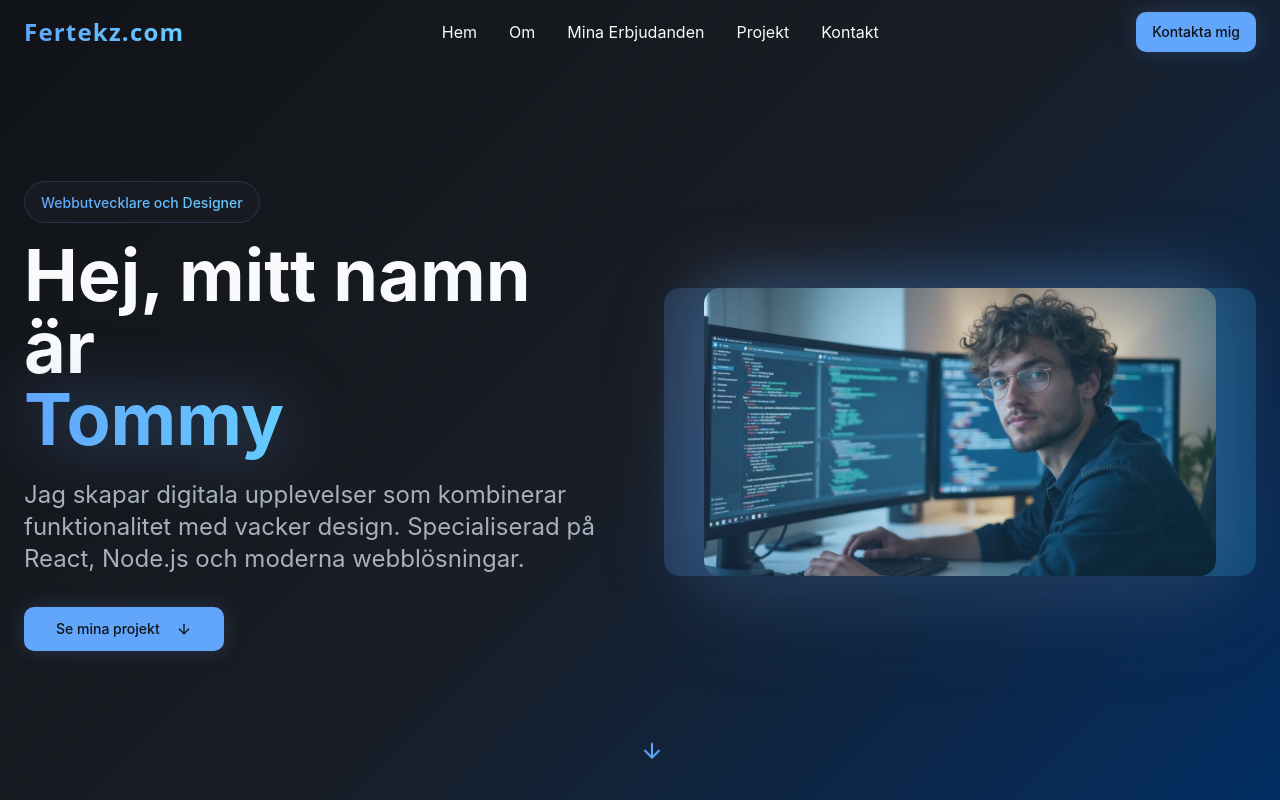
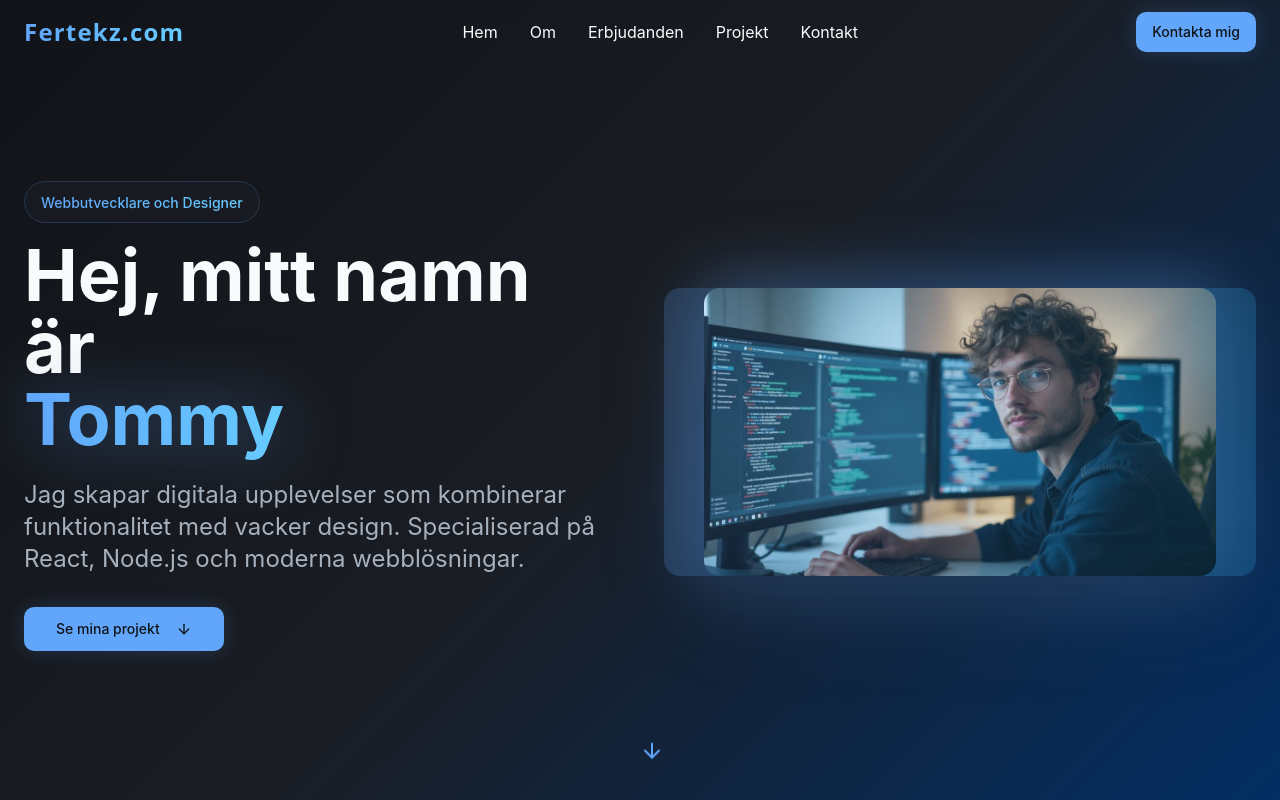
Before and after one commit to anglhz/persona-showcase-demo, a React (Vite) app: page / in a window 1280 px wide. Shown: the top 800 px of the page. Built offline with nearby package versions, Linux system fonts and the light colour scheme.

Commit message:
Code edited in Lovable Code Editor
Edited UI in Lovable

```diff
--- a/src/components/Navigation.tsx
+++ b/src/components/Navigation.tsx
@@ -18,7 +18,7 @@ const Navigation = () => {
   const navItems = [
     { name: "Hem", href: "#home" },
     { name: "Om", href: "#about" },
-    { name: "Mina Erbjudanden", href: "#services" },
+    { name: "Erbjudanden", href: "#services" },
     { name: "Projekt", href: "#projects" },
     { name: "Kontakt", href: "#contact" }
   ];
```
